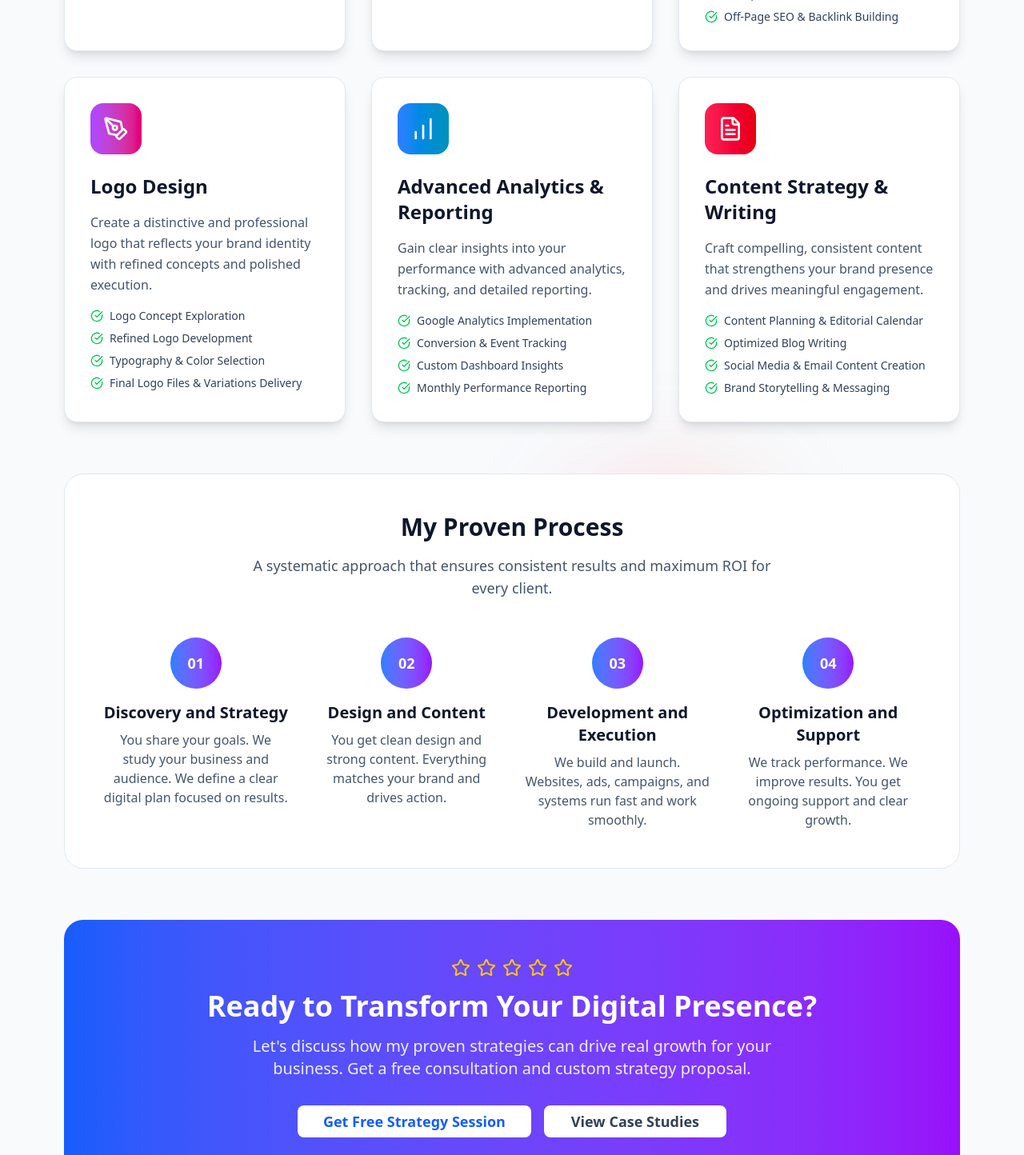
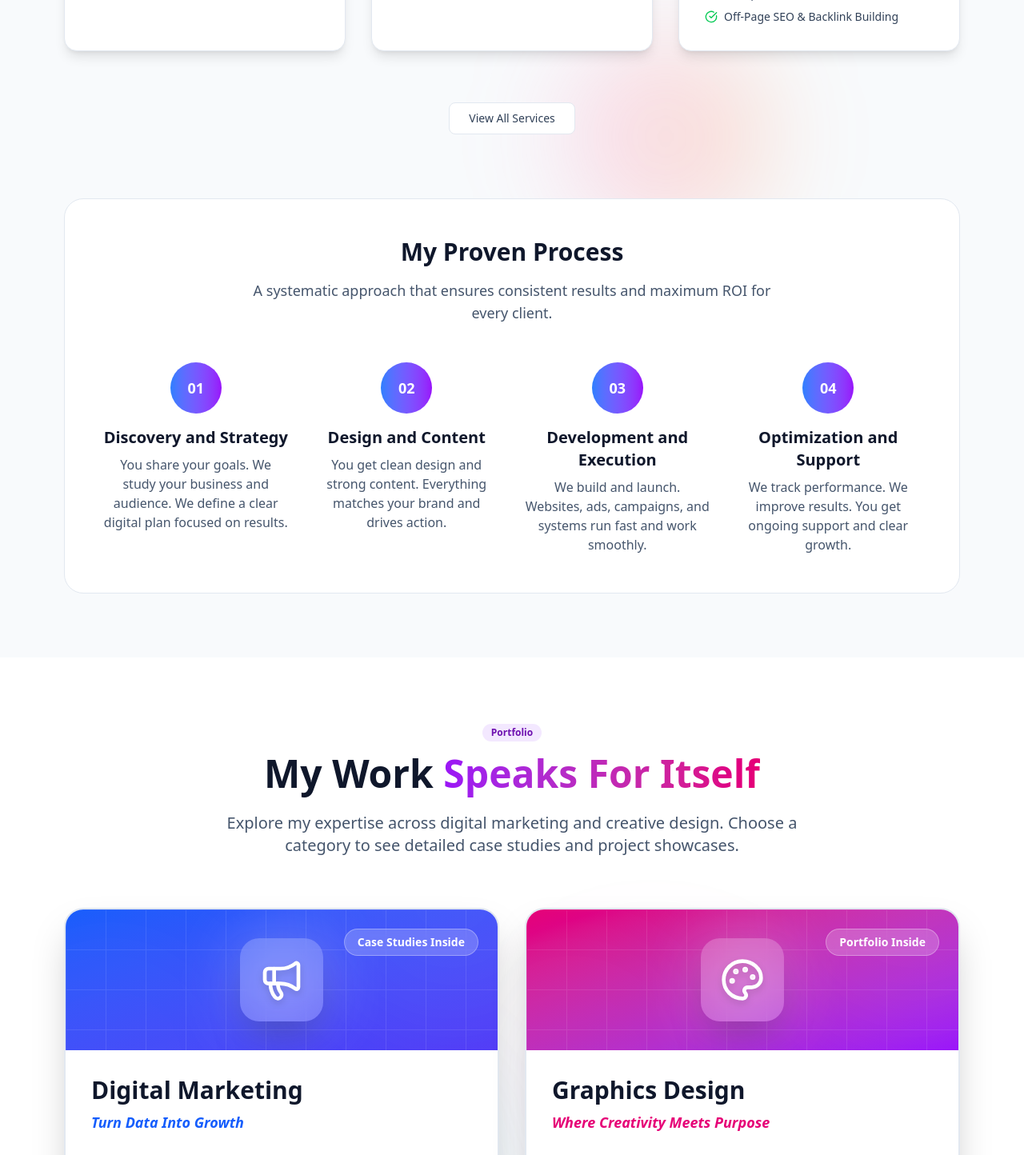
Before and after one commit to ashishpaudel123/AmritPaudel, a React (Vite) app: page / in a window 1280 px wide. Shown: the part 3040-4484 px from the top of the page at 80% size. Built offline with nearby package versions, Linux system fonts and the light colour scheme.

Commit message:
fix: add "View All Services" button and improve service visibility in ServicesSection component

```diff
--- a/src/components/services-section.tsx
+++ b/src/components/services-section.tsx
@@ -14,12 +14,13 @@ import {
   PackageSearch,
 } from "lucide-react";
 import { useContactModal } from "../hooks/use-contact-modal";
+import { useState } from "react";
 
 interface ServicesSectionProps {
   onServiceClick?: (serviceId: number) => void;
 }
 
-export function ServicesSection({  }: ServicesSectionProps) {
+export function ServicesSection({}: ServicesSectionProps) {
   const { openModal } = useContactModal();
   const services = [
     {
@@ -157,6 +158,12 @@ export function ServicesSection({  }: ServicesSectionProps) {
       gradient: "from-rose-500 to-red-600",
     },
   ];
+  const [visibleCount, setVisibleCount] = useState(6);
+  const hasMoreServices = services.length > visibleCount;
+
+  const moreServices = () => {
+    setVisibleCount(services.length);
+  };
 
   return (
     <section
@@ -191,7 +198,7 @@ export function ServicesSection({  }: ServicesSectionProps) {
 
         {/* Services Grid */}
         <div className="grid md:grid-cols-2 lg:grid-cols-3 gap-8 mb-16">
-          {services.map((service, index) => (
+          {services.slice(0, visibleCount).map((service, index) => (
             <div
               key={index}
               className="group relative bg-white dark:bg-slate-900 rounded-2xl p-8 shadow-lg border border-slate-200 dark:border-slate-700 hover:shadow-2xl transition-all duration-500 hover:-translate-y-2"
@@ -233,6 +240,18 @@ export function ServicesSection({  }: ServicesSectionProps) {
             </div>
           ))}
         </div>
+        {hasMoreServices && (
+          <div className="text-center mb-20">
+            <Button
+              variant="outline"
+              size="lg"
+              onClick={moreServices}
+              className="bg-white dark:bg-slate-900 border-slate-200 dark:border-slate-700 hover:bg-slate-50 dark:hover:bg-slate-800"
+            >
+              View All Services
+            </Button>
+          </div>
+        )}
 
         {/* Process Section */}
         <div className="bg-white dark:bg-slate-900 rounded-3xl p-8 md:p-12 border border-slate-200 dark:border-slate-700">
@@ -287,51 +306,6 @@ export function ServicesSection({  }: ServicesSectionProps) {
             ))}
           </div>
         </div>
-
-        {/* CTA Section */}
-        <div className="text-center mt-16">
-          <div className="bg-gradient-to-r from-blue-600 to-purple-600 rounded-3xl p-8 md:p-12 text-white">
-            <div className="flex items-center justify-center mb-4">
-              <Star className="w-6 h-6 text-yellow-400 mr-2" />
-              <Star className="w-6 h-6 text-yellow-400 mr-2" />
-              <Star className="w-6 h-6 text-yellow-400 mr-2" />
-              <Star className="w-6 h-6 text-yellow-400 mr-2" />
-              <Star className="w-6 h-6 text-yellow-400" />
-            </div>
-            <h3 className="text-3xl md:text-4xl font-bold mb-4">
-              Ready to Transform Your Digital Presence?
-            </h3>
-            <p className="text-xl mb-8 opacity-90 max-w-2xl mx-auto">
-              Let's discuss how my proven strategies can drive real growth for
-              your business. Get a free consultation and custom strategy
-              proposal.
-            </p>
-            <div className="flex flex-col sm:flex-row gap-4 justify-center">
-              <Button
-                size="lg"
-                onClick={() => openModal("Get Free Strategy Session")}
-                className="bg-white text-blue-600 hover:bg-gray-50 px-8 py-3 text-lg font-semibold cursor-pointer"
-              >
-                Get Free Strategy Session
-              </Button>
-              <Button
-                size="lg"
-                variant="outline"
-                onClick={(e)=> {
-                  e.preventDefault();
-                  const element = document.getElementById("portfolio");
-                  if (element) {
-                    element.scrollIntoView({ behavior: 'smooth' });
-                  }
-                }
-                }
-                className="border-2 border-white hover:bg-white hover:text-blue-600 px-8 py-3 text-lg font-semibold"
-              >
-                View Case Studies
-              </Button>
-            </div>
-          </div>
-        </div>
       </div>
     </section>
   );
```
Lines whose indentation alone changed are shown as unchanged.
